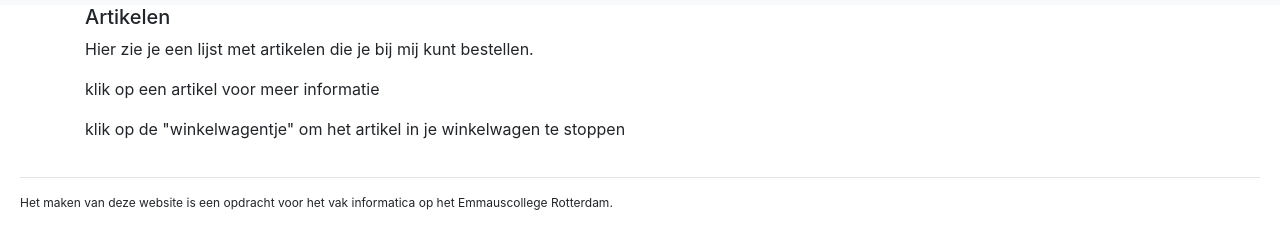
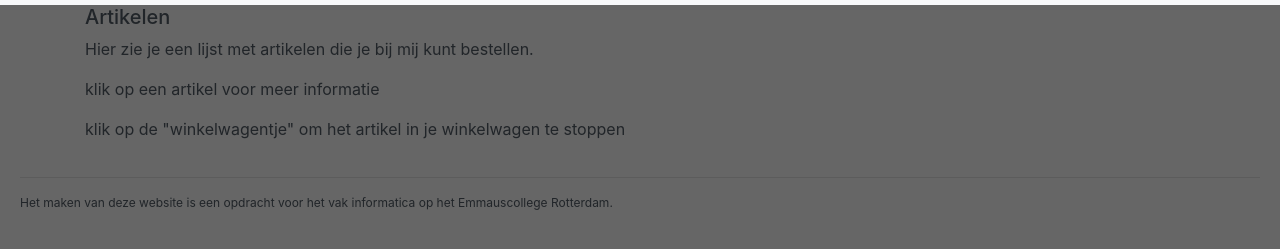
Before and after one commit to emmaus-5v/webshop-5vin2-daniel-sahel, a website: page web/index.html in a window 1280 px wide. Shown: the part 51-300 px from the top of the page. Drawn offline with nearby package versions, Linux system fonts and the light colour scheme; no server answers.

Commit message:
background

```diff
--- a/web/css/style.css
+++ b/web/css/style.css
@@ -4,6 +4,10 @@ footer {
   margin: 20px;
   font-size: 12px;
 }
+body{
+  background-color:rgb(102, 102, 102)
+}
+
 
 .toast {
     /* dirty: below 'card' button  */
```
Also changed, not shown: README.md.
